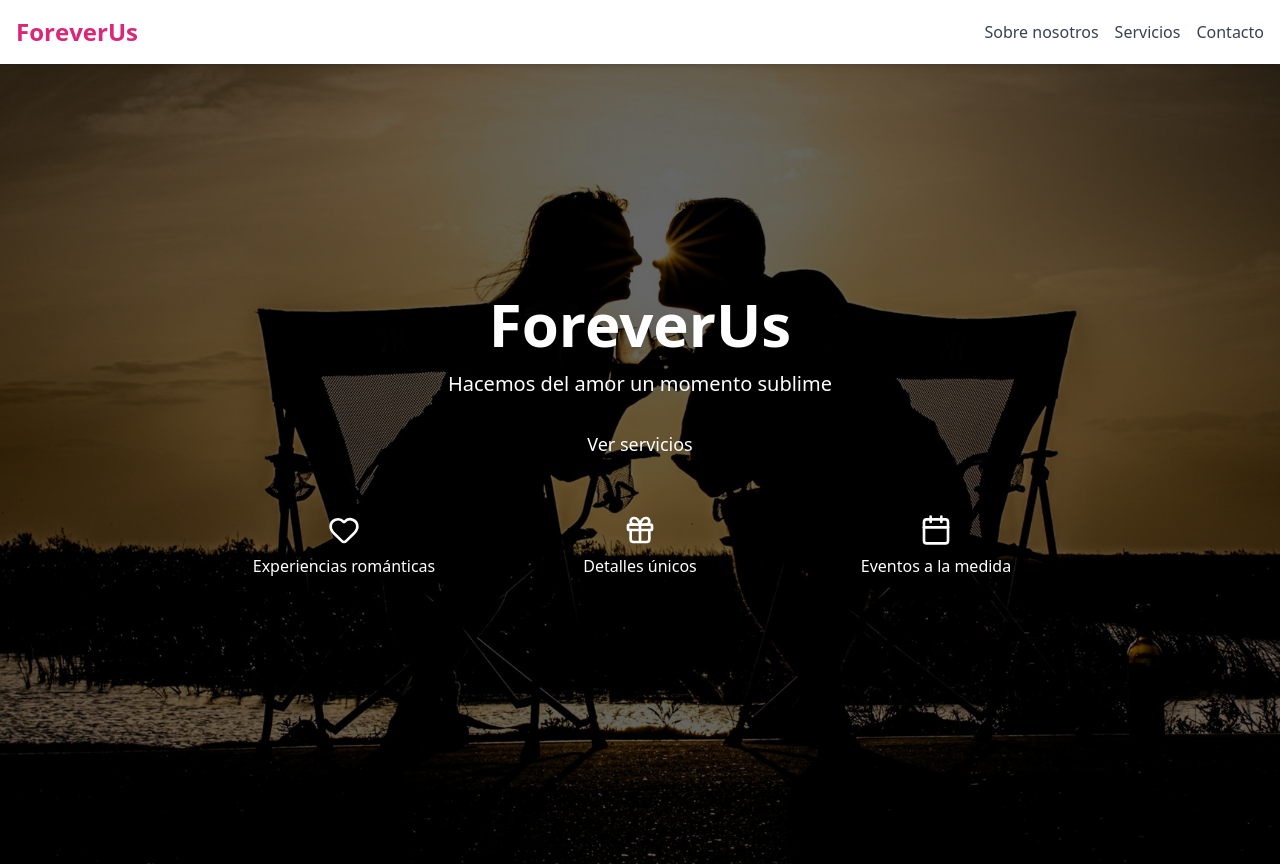
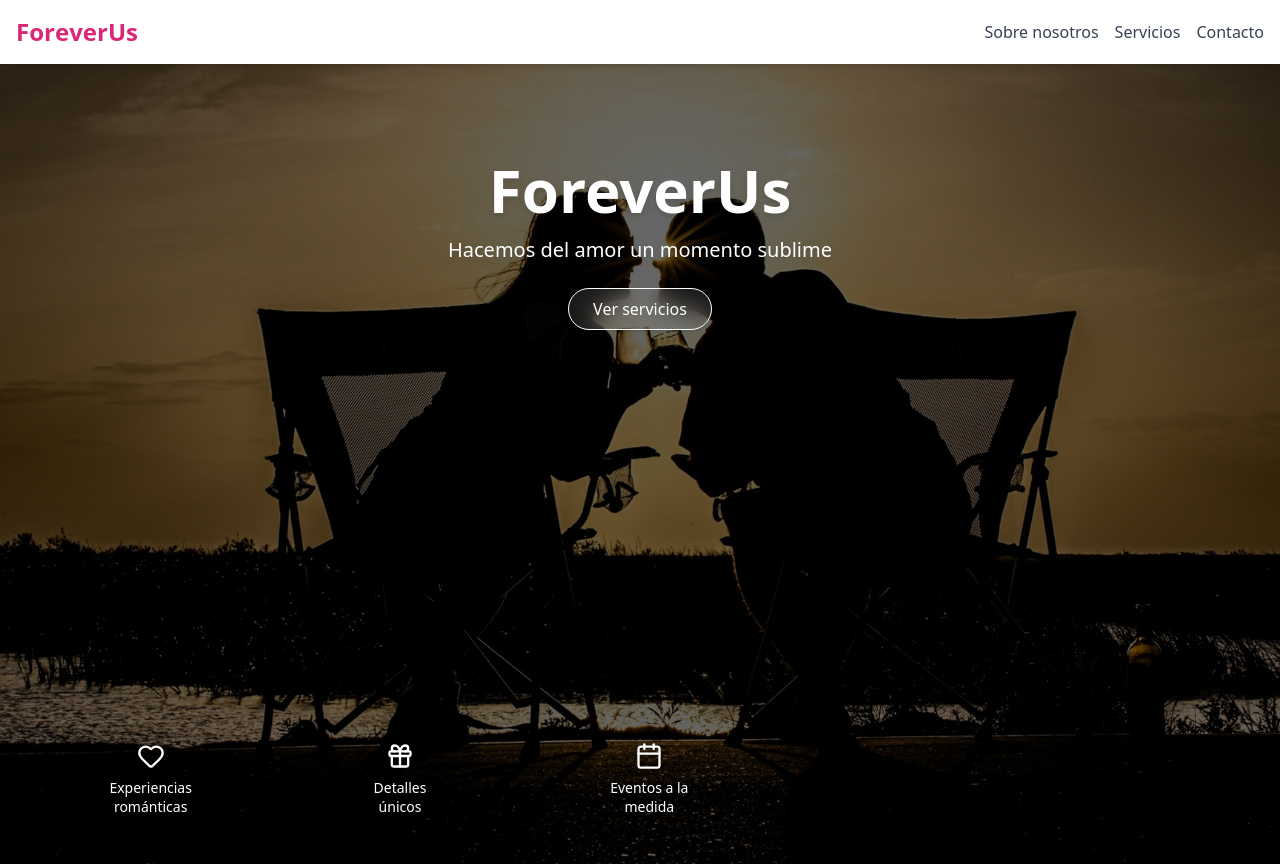
Before and after one commit to keykun456/ForeverUs, a Next.js app: page /home in a window 1280 px wide. Shown: the top 866 px of the page. Built offline with nearby package versions, Linux system fonts and the light colour scheme.

Commit message:
style(hero): mejora visual en móviles, íconos en una fila y botón elegante

```diff
--- a/components/HeroNuevo.tsx
+++ b/components/HeroNuevo.tsx
@@ -4,10 +4,10 @@ import { useEffect, useState } from "react";
 import { Heart, Gift, Calendar } from "lucide-react";
 import { useRouter } from "next/router";
 
-// ✅ Componente personalizado de Botón sin dependencia externa
+// ✅ Componente personalizado de Botón con estilo elegante
 const Button = ({ children, ...props }: React.ButtonHTMLAttributes<HTMLButtonElement>) => (
   <button
-    className="bg-white text-black font-medium px-4 py-2 rounded-md shadow hover:bg-gray-200 transition"
+    className="border border-white text-white font-medium px-6 py-2 rounded-full backdrop-blur-md bg-white/10 hover:bg-white/20 transition shadow"
     {...props}
   >
     {children}
@@ -36,24 +36,26 @@ export default function HeroNuevo() {
 
   return (
     <section
-      className="relative w-full h-screen bg-cover bg-center flex flex-col justify-center items-center text-white p-4"
+      className="relative w-full h-screen bg-cover bg-center flex flex-col justify-between text-white p-4"
       style={{ backgroundImage: `url(${images[currentImageIndex]})` }}
     >
       {/* 🔲 Capa oscura encima de la imagen para mejorar la legibilidad del texto */}
       <div className="absolute inset-0 bg-black/60" />
 
       {/* 🌟 Contenido centrado con título, subtítulo y botón */}
-      <div className="relative z-10 text-center mb-10 px-4">
+      <div className="relative z-10 text-center mt-20 px-4">
         <h1 className="text-5xl md:text-6xl font-bold text-white drop-shadow-md">ForeverUs</h1>
         <p className="mt-4 text-lg md:text-xl drop-shadow-md">Hacemos del amor un momento sublime</p>
-        <Button className="mt-6 text-lg px-6 py-2">Ver servicios</Button>
+        <div className="mt-6">
+          <Button>Ver servicios</Button>
+        </div>
       </div>
 
       {/* 🎯 Íconos de servicios en grid responsiva */}
-      <div className="relative z-10 grid grid-cols-1 sm:grid-cols-3 gap-y-4 gap-x-6 mb-12 w-full max-w-4xl text-center px-4">
-        <ServiceIcon icon={<Heart size={32} />} label="Experiencias románticas" />
-        <ServiceIcon icon={<Gift size={32} />} label="Detalles únicos" />
-        <ServiceIcon icon={<Calendar size={32} />} label="Eventos a la medida" />
+      <div className="relative z-10 grid grid-cols-3 gap-3 mb-8 w-full max-w-3xl text-center px-4">
+        <ServiceIcon icon={<Heart size={28} />} label={"Experiencias\nrománticas"} />
+        <ServiceIcon icon={<Gift size={28} />} label={"Detalles\núnicos"} />
+        <ServiceIcon icon={<Calendar size={28} />} label={"Eventos a la\nmedida"} />
       </div>
     </section>
   );
@@ -62,9 +64,9 @@ export default function HeroNuevo() {
 // 🔧 Componente reutilizable para mostrar íconos con etiquetas
 function ServiceIcon({ icon, label }: { icon: React.ReactNode; label: string }) {
   return (
-    <div className="flex flex-col items-center justify-center text-white py-2">
+    <div className="flex flex-col items-center justify-center text-white">
       {icon}
-      <span className="mt-2 text-sm md:text-base whitespace-nowrap drop-shadow-md">{label}</span>
+      <span className="mt-2 text-sm leading-snug whitespace-pre-line drop-shadow-md">{label}</span>
     </div>
   );
 }
```
